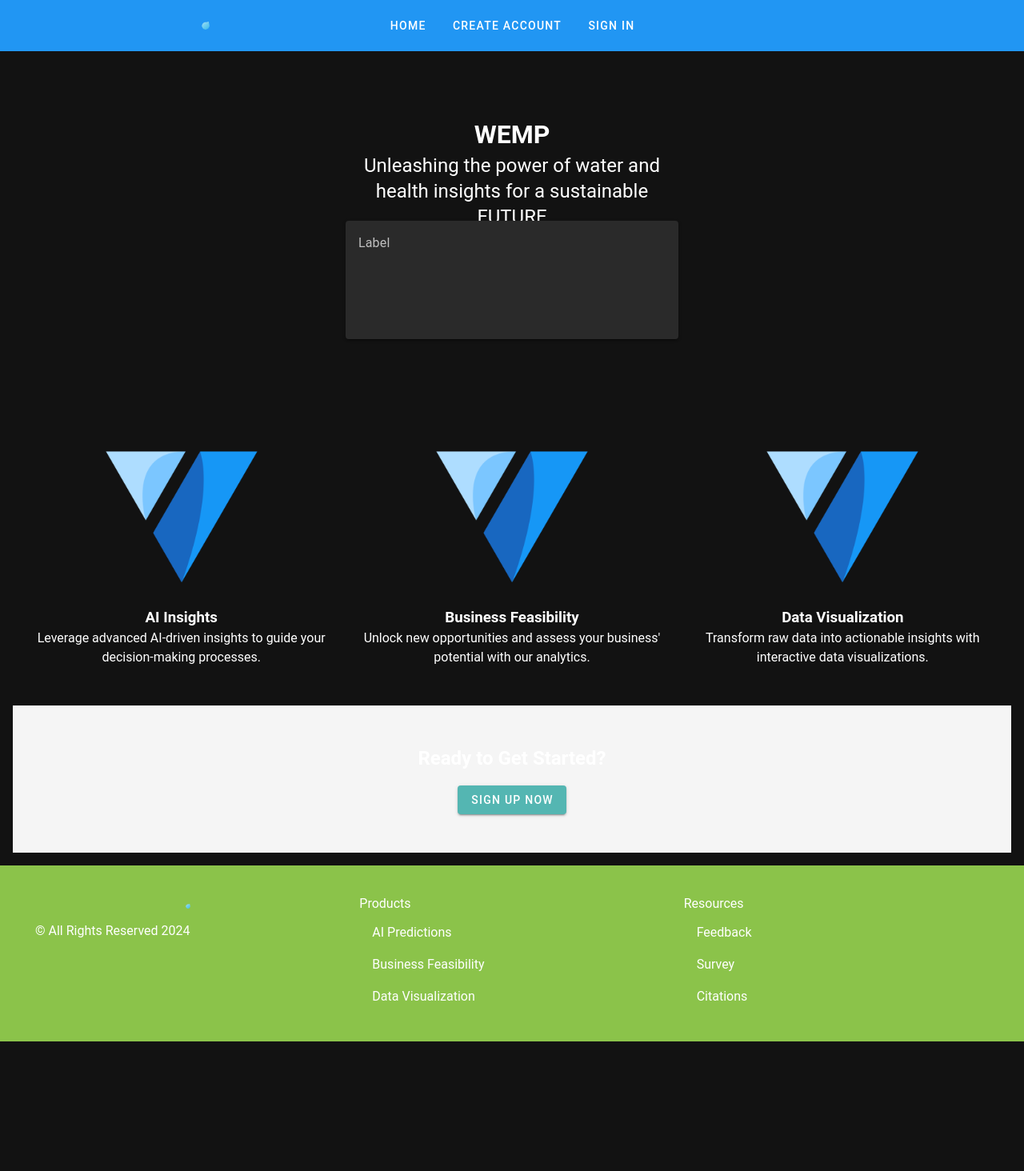
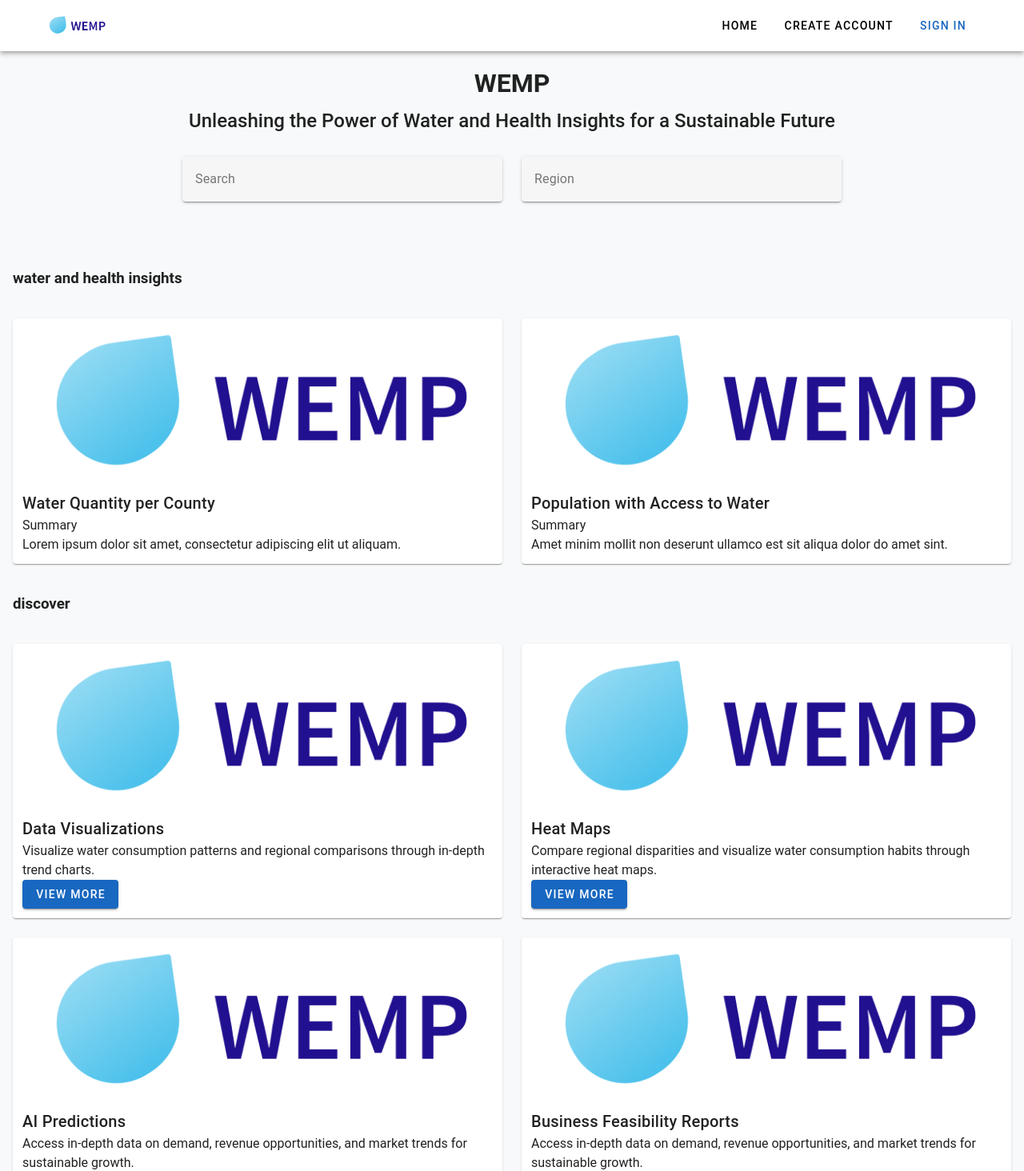
Before and after one commit to Thugchanbeno/r-s-c-m-models, a Vue app in the folder PROJ/wemp2.0/: page / in a window 1280 px wide. Shown: the top 1464 px of the page at 80% size. Before the commit the page ends 1302 px from the top, so only its background shows below. Built offline with nearby package versions, Linux system fonts and the light colour scheme.

Commit message:
modified default layout and homepage

```diff
--- a/PROJ/wemp2.0/src/layouts/default.vue
+++ b/PROJ/wemp2.0/src/layouts/default.vue
@@ -1,18 +1,21 @@
 <template>
   <v-app>
-    <v-app-bar color="primary" dark flat app>
-      <v-container class="d-flex align-center justify-space-between" fluid>
+    <v-app-bar app color="white" elevate-on-scroll>
+      <v-container>
+        <v-row align="center" justify="space-between">
+          <v-col cols="auto">
             <v-img
-          src="@/assets/wemp-logo.png"
-          alt="Logo"
-          max-height="50"
-          contain
+              src="@/assets/logo large.png"
+              alt=" Wemp Logo"
+              width="80"
+              height="80"
             />
-
-        <v-row class="d-flex align-center">
-          <v-btn text>Home</v-btn>
-          <v-btn text>Create Account</v-btn>
-          <v-btn outlined color="white">Sign In</v-btn>
+          </v-col>
+          <v-col cols="auto">
+            <v-btn text href="#">Home</v-btn>
+            <v-btn text href="#">Create Account</v-btn>
+            <v-btn outlined color="primary" href="#">Sign In</v-btn>
+          </v-col>
         </v-row>
       </v-container>
     </v-app-bar>
@@ -21,31 +24,42 @@
       <router-view />
     </v-main>
 
-    <v-footer color="light green-lighten-5" padless>
-      <v-container class="d-flex justify-space-between py-4" fluid>
-        <v-col>
+    <v-footer app>
+      <v-container>
+        <v-row justify="space-around">
+          <v-col cols="auto">
             <v-img
-            src="@/assets/wemp-logo.png"
+              src="@/assets/logo large.png"
               alt="Footer Logo"
-            max-height="30"
-            contain
+              width="70"
+              height="70"
             />
-          <p class="text-white mt-1">&copy; All Rights Reserved 2024</p>
+            <span class="ml-2 resources">&copy; All Rights Reserved 2024</span>
           </v-col>
 
-        <v-col>
-          <p class="text-white mb-1">Products</p>
-          <v-list-item class="text-white">AI Predictions</v-list-item>
-          <v-list-item class="text-white">Business Feasibility</v-list-item>
-          <v-list-item class="text-white">Data Visualization</v-list-item>
+          <v-col cols="auto">
+            <v-row>
+              <v-col cols="auto">
+                <h4 class="mb-1 font-weight-bold">Products</h4>
+                <div class="pa-0 ma-0 products">
+                  <div class="products"><a href="#">AI Predictions</a></div>
+                  <div class="products">
+                    <a href="#">Business Feasibility</a>
+                  </div>
+                  <div class="products"><a href="#">Data Visualization</a></div>
+                </div>
               </v-col>
-
-        <v-col>
-          <p class="text-white mb-1">Resources</p>
-          <v-list-item class="text-white">Feedback</v-list-item>
-          <v-list-item class="text-white">Survey</v-list-item>
-          <v-list-item class="text-white">Citations</v-list-item>
+              <v-col cols="auto">
+                <h4 class="mb-1 font-weight-bold">Resources</h4>
+                <div class="pa-0 ma-0 resources">
+                  <div class="resources"><a href="#">Feedback</a></div>
+                  <div class="resources"><a href="#">Survey</a></div>
+                  <div class="resources"><a href="#">Release Notes</a></div>
+                </div>
               </v-col>
+            </v-row>
+          </v-col>
+        </v-row>
       </v-container>
     </v-footer>
   </v-app>
@@ -63,8 +77,24 @@ export default {
 }
 .v-main {
   min-height: calc(100vh - 128px);
+  background-color: #f8f9fa;
 }
 .v-footer {
-  background-color: #8bc34a;
+  background-color: #f8f9fa;
+  padding-top: 1rem;
+}
+.resources {
+  transition: transform 0.3s, color 0.3s;
+}
+.resources:hover {
+  color: #59ef0d;
+  transform: translateX(8px);
+}
+.products {
+  transition: transform 0.3s, color 0.3s;
+}
+.products:hover {
+  color: #57f004;
+  transform: translateX(8px);
 }
 </style>
--- a/PROJ/wemp2.0/src/pages/SignUp.vue
+++ b/PROJ/wemp2.0/src/pages/SignUp.vue
@@ -54,11 +54,9 @@
   </v-container>
 </template>
 
-<script lang="ts">
-import { defineComponent } from "vue";
-
+<script>
 export default {
-  name: "SignUpPage",
+  name: "SignUp",
   methods: {
     togglePasswordVisibility() {},
   },
--- a/PROJ/wemp2.0/src/pages/index.vue
+++ b/PROJ/wemp2.0/src/pages/index.vue
@@ -1,75 +1,145 @@
 <template>
   <v-container fluid>
-    <v-container
-      class="hero-section text-center py-16 d-flex flex-column align-center"
-      fluid
-    >
-      <v-row justify="center" align="center">
-        <v-col cols="12" md="6">
-          <h1 class="display-2 font-weight-bold">WEMP</h1>
-          <p class="text-h5">
-            Unleashing the power of water and health insights for a sustainable
-            FUTURE
+    <v-row justify="center" class="text-center">
+      <v-col cols="12">
+        <h1 class="mb-2">WEMP</h1>
+        <p class="text-h5 font-weight-medium">
+          Unleashing the Power of Water and Health Insights for a Sustainable
+          Future
         </p>
-          <v-row>
-            <v-textarea label="Label" variant="solo-filled"></v-textarea>
-          </v-row>
       </v-col>
     </v-row>
-    </v-container>
+    <v-row justify="center" class="my-4">
+      <v-col cols="12" md="4">
+        <v-text-field
+          class="mb-2"
+          dense
+          label="Search"
+          variant="solo-filled"
+          :append-inner-icon="mdi - magnify"
+          @click:append-inner=""
+        />
+      </v-col>
+      <v-col cols="12" md="4">
+        <v-text-field
+          class="mv-2"
+          label="Region"
+          variant="solo-filled"
+          :append-inner-icon="mdi - magnify"
+          @click:append-inner=""
+        />
+      </v-col>
+    </v-row>
 
-    <v-container class="info-section py-12" fluid>
     <v-row>
-        <v-col cols="12" md="4" class="text-center">
+      <v-col cols="12">
+        <h3 class="my-3">water and health insights</h3>
+      </v-col>
+      <v-col cols="12" md="6">
+        <v-card class="pa-3">
           <v-img
-            src="@/assets/logo.png"
+            src="@/assets/logo large.png"
             alt="Feature 1"
             max-height="200"
             contain
           />
-          <h3 class="mt-3">AI Insights</h3>
+          <p class="text-h6 mt-2">Water Quantity per County</p>
+          <p>Summary</p>
           <p>
-            Leverage advanced AI-driven insights to guide your decision-making
-            processes.
+            Lorem ipsum dolor sit amet, consectetur adipiscing elit ut aliquam.
           </p>
+        </v-card>
       </v-col>
 
-        <v-col cols="12" md="4" class="text-center">
+      <v-col cols="12" md="6">
+        <v-card class="pa-3">
           <v-img
-            src="@/assets/logo.png"
+            src="@/assets/logo large.png"
             alt="Feature 2"
             max-height="200"
             contain
           />
-          <h3 class="mt-3">Business Feasibility</h3>
+          <p class="text-h6 mt-2">Population with Access to Water</p>
+          <p>Summary</p>
           <p>
-            Unlock new opportunities and assess your business' potential with
-            our analytics.
+            Amet minim mollit non deserunt ullamco est sit aliqua dolor do amet
+            sint.
           </p>
+        </v-card>
       </v-col>
+    </v-row>
 
-        <v-col cols="12" md="4" class="text-center">
+    <v-row>
+      <v-col cols="12">
+        <h3 class="my-3">discover</h3>
+      </v-col>
+      <v-col cols="12" md="6">
+        <v-card class="pa-3">
           <v-img
-            src="@/assets/logo.png"
-            alt="Feature 3"
+            src="@/assets/logo large.png"
+            alt="Feature 1"
             max-height="200"
             contain
           />
-          <h3 class="mt-3">Data Visualization</h3>
+          <p class="text-h6 mt-2">Data Visualizations</p>
           <p>
-            Transform raw data into actionable insights with interactive data
-            visualizations.
+            Visualize water consumption patterns and regional comparisons
+            through in-depth trend charts.
           </p>
+          <v-btn color="primary" text>View More</v-btn>
+        </v-card>
+      </v-col>
+
+      <v-col cols="12" md="6">
+        <v-card class="pa-3">
+          <v-img
+            src="@/assets/logo large.png"
+            alt="Feature 2"
+            max-height="200"
+            contain
+          />
+          <p class="text-h6 mt-2">Heat Maps</p>
+          <p>
+            Compare regional disparities and visualize water consumption habits
+            through interactive heat maps.
+          </p>
+          <v-btn color="primary" text>View More</v-btn>
+        </v-card>
+      </v-col>
+      <v-col cols="12" md="6">
+        <v-card class="pa-3">
+          <v-img
+            src="@/assets/logo large.png"
+            alt="Feature 1"
+            max-height="200"
+            contain
+          />
+          <p class="text-h6 mt-2">AI Predictions</p>
+          <p>
+            Access in-depth data on demand, revenue opportunities, and market
+            trends for sustainable growth.
+          </p>
+          <v-btn color="primary" text>View More</v-btn>
+        </v-card>
+      </v-col>
+
+      <v-col cols="12" md="6">
+        <v-card class="pa-3">
+          <v-img
+            src="@/assets/logo large.png"
+            alt="Feature 2"
+            max-height="200"
+            contain
+          />
+          <p class="text-h6 mt-2">Business Feasibility Reports</p>
+          <p>
+            Access in-depth data on demand, revenue opportunities, and market
+            trends for sustainable growth.
+          </p>
+          <v-btn color="primary" text>View More</v-btn>
+        </v-card>
       </v-col>
     </v-row>
-    </v-container>
-
-    <v-container class="cta-section py-12 text-center" fluid>
-      <h2 class="display-1">Ready to Get Started?</h2>
-      <v-btn color="secondary" large class="mt-4" @click="goToSignup">
-        Sign Up Now
-      </v-btn>
-    </v-container>
   </v-container>
 </template>
 
--- a/PROJ/wemp2.0/src/plugins/vuetify.js
+++ b/PROJ/wemp2.0/src/plugins/vuetify.js
@@ -1,19 +1,10 @@
-/**
- * plugins/vuetify.js
- *
- * Framework documentation: https://vuetifyjs.com`
- */
+import "@mdi/font/css/materialdesignicons.css";
+import "vuetify/styles";
 
-// Styles
-import '@mdi/font/css/materialdesignicons.css'
-import 'vuetify/styles'
+import { createVuetify } from "vuetify";
 
-// Composables
-import { createVuetify } from 'vuetify'
-
-// https://vuetifyjs.com/en/introduction/why-vuetify/#feature-guides
 export default createVuetify({
   theme: {
-    defaultTheme: 'dark',
+    defaultTheme: "light",
   },
-})
+});
```
Also changed, not shown: PROJ/wemp2.0/src/assets/Logo Large.png (added), PROJ/wemp2.0/src/assets/Logo Small.png (added). Lines whose indentation alone changed are shown as unchanged.
